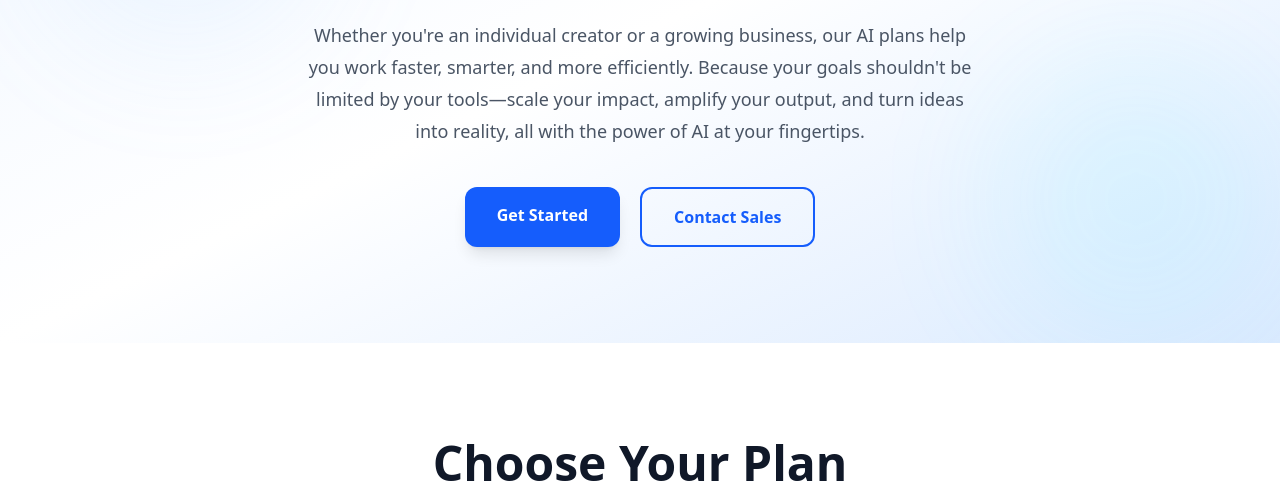
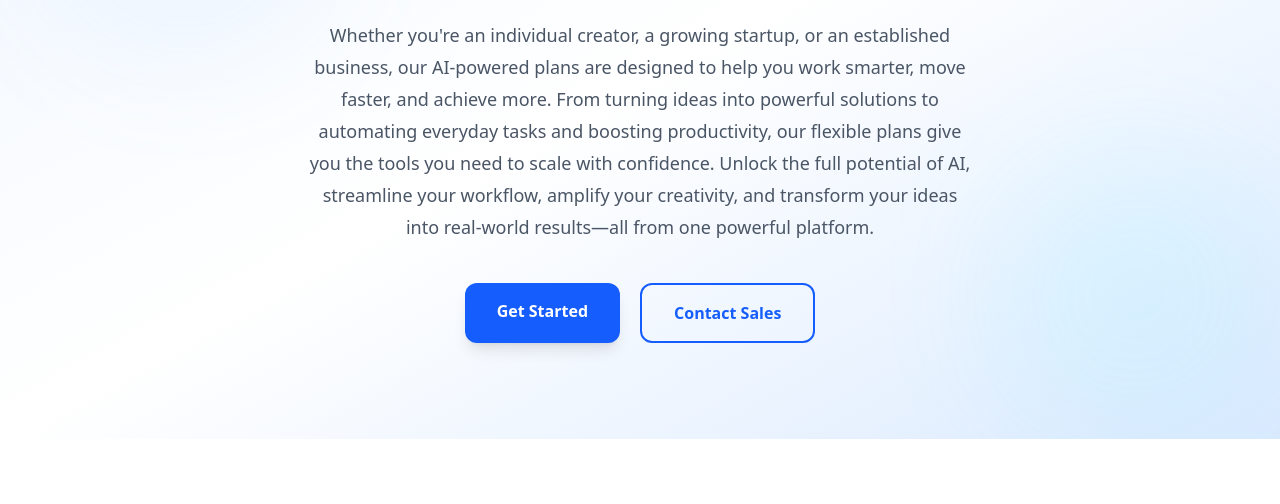
Before and after one commit to Amaan690/Ai-platform, a website: page dist/pages/price.html in a window 1280 px wide. Shown: the part 272-776 px from the top of the page. Drawn offline with Linux system fonts and the light colour scheme.

Commit message:
Initial commit

```diff
--- a/dist/pages/price.html
+++ b/dist/pages/price.html
@@ -115,10 +115,7 @@
         <p
             class="mt-6 max-w-2xl mx-auto text-lg text-gray-600 leading-8">
 
-           Whether you're an individual creator or a growing business, our AI plans help you work faster, smarter, and more efficiently. Because your goals shouldn't be limited by your tools—scale your impact, amplify your output, and turn ideas into reality, all with the power of AI at your fingertips.
-
-
-
+          Whether you're an individual creator, a growing startup, or an established business, our AI-powered plans are designed to help you work smarter, move faster, and achieve more. From turning ideas into powerful solutions to automating everyday tasks and boosting productivity, our flexible plans give you the tools you need to scale with confidence. Unlock the full potential of AI, streamline your workflow, amplify your creativity, and transform your ideas into real-world results—all from one powerful platform.
         </p>
 
         <div
@@ -133,9 +130,7 @@
 
             <a href="#contact"
                 class="rounded-xl border-2 border-blue-600 px-8 py-4 font-semibold text-blue-600 hover:bg-blue-600 hover:text-white duration-300">
-
                 Contact Sales
-
             </a>
 
         </div>
```
